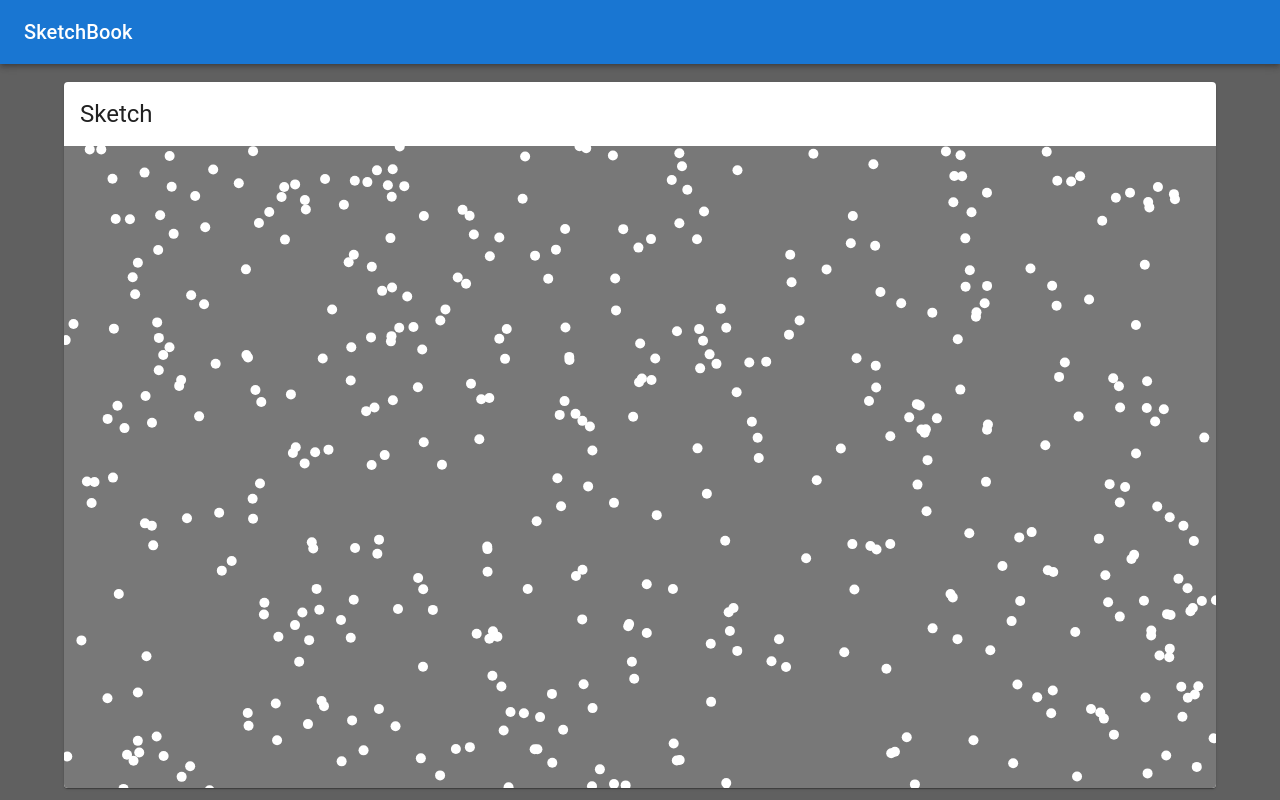
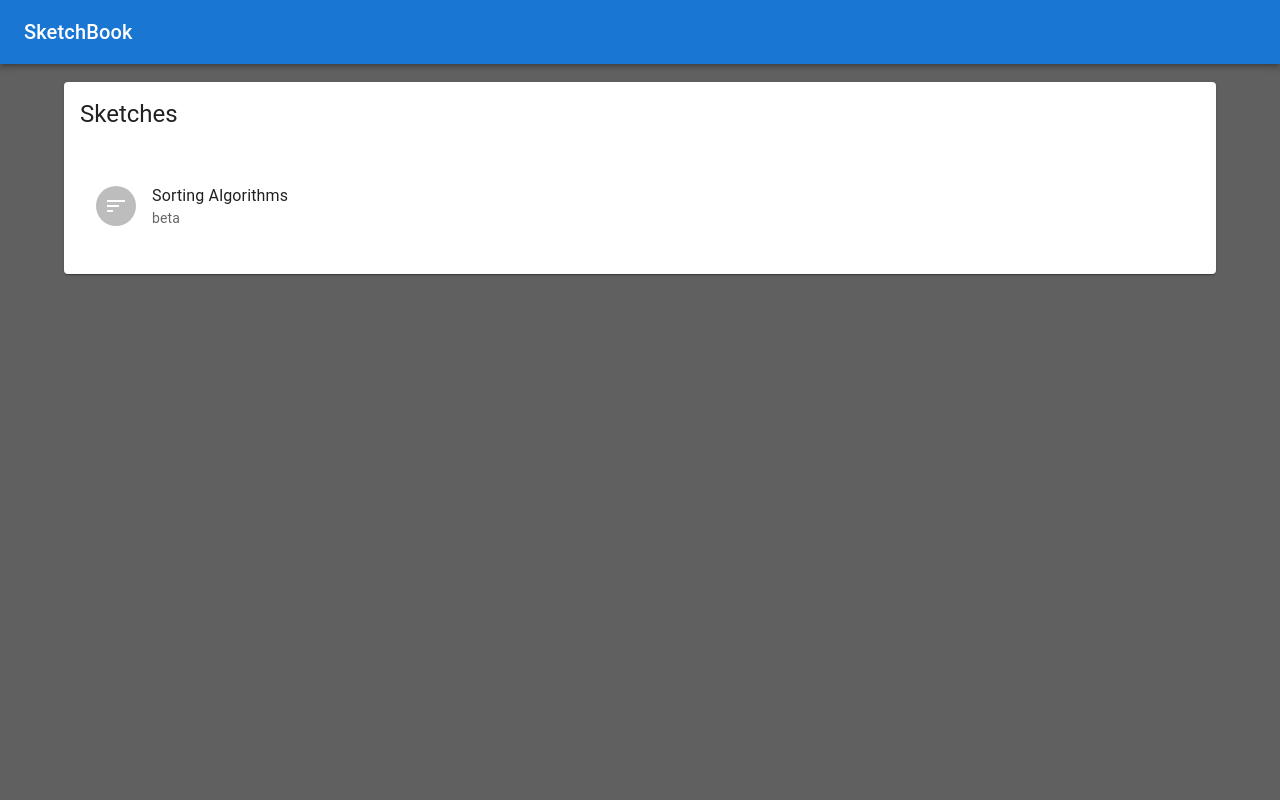
Before and after one commit to atpe/p5sketchbook, a React (Create React App) app: page / in a window 1280 px wide. Built offline with nearby package versions, Linux system fonts and the light colour scheme.

Commit message:
added homepage and test route

```diff
--- a/src/App.js
+++ b/src/App.js
@@ -1,13 +1,15 @@
+// React imports
 import React from 'react'
-
+// React-Router-Dom imports
 import { Routes, Route } from 'react-router-dom'
-
+// Mui component imports
 import Container from '@mui/material/Container'
-
+// Local component imports
+import AppBar from './navBar/NavBar'
+import Home from './home/Home'
 import Sketch from './sketches/Sketch'
+// Local sketch imports
 import Test from './sketches/test/Test'
-
-import AppBar from './navBar/NavBar'
 
 /** Main app component */
 export default function App() {
@@ -17,7 +19,10 @@ export default function App() {
       <br />
       <Container sx={{ height: '90%' }} >
         <Routes>
-          <Route path='/' element={<Sketch sketch={Test} />} />
+          <Route exact path='/' element={<Home />} />
+          <Route path='/'>
+            <Route path='test' element={<Sketch sketch={Test} />} />
+          </Route>
         </Routes>
       </Container>
     </>
--- /dev/null
+++ b/src/home/Home.js
@@ -0,0 +1,32 @@
+// React imports
+import React from 'react'
+// Mui component imports
+import Card from '@mui/material/Card'
+import CardHeader from '@mui/material/CardHeader'
+import CardContent from '@mui/material/CardContent'
+import List from '@mui/material/List'
+import ListItem from '@mui/material/ListItem'
+import ListItemText from '@mui/material/ListItemText'
+import ListItemAvatar from '@mui/material/ListItemAvatar'
+import Avatar from '@mui/material/Avatar'
+// Mui icon imports
+import SortIcon from '@mui/icons-material/Sort'
+
+export default function Home() {
+
+  return (
+    <Card>
+      <CardHeader title='Sketches' />
+      <CardContent>
+        <List>
+          <ListItem>
+            <ListItemAvatar>
+              <Avatar><SortIcon /></Avatar>
+            </ListItemAvatar>
+            <ListItemText primary="Sorting Algorithms" secondary="beta" />
+          </ListItem>
+        </List>
+      </CardContent >
+    </Card>
+  )
+}
--- a/src/sketches/Sketch.js
+++ b/src/sketches/Sketch.js
@@ -5,7 +5,6 @@ import p5 from 'p5'
 import Card from '@mui/material/Card'
 import CardHeader from '@mui/material/CardHeader'
 import CardMedia from '@mui/material/CardMedia'
-import CardContent from '@mui/material/CardContent'
 
 /** Sketch component
  * @returns A p5.js instance within a component
```
